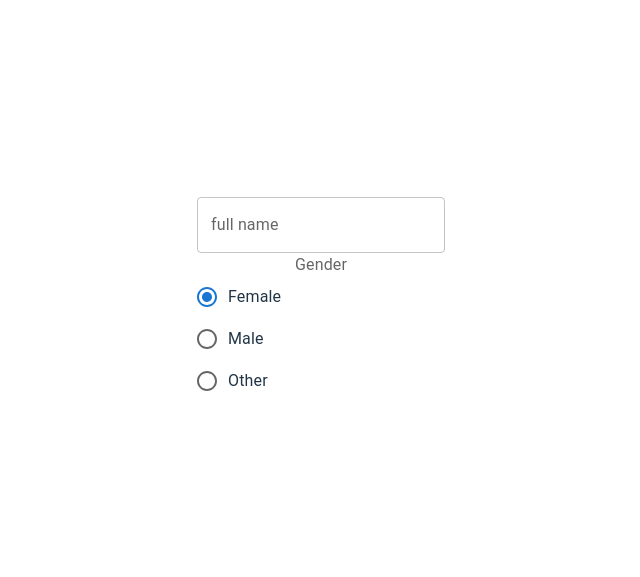
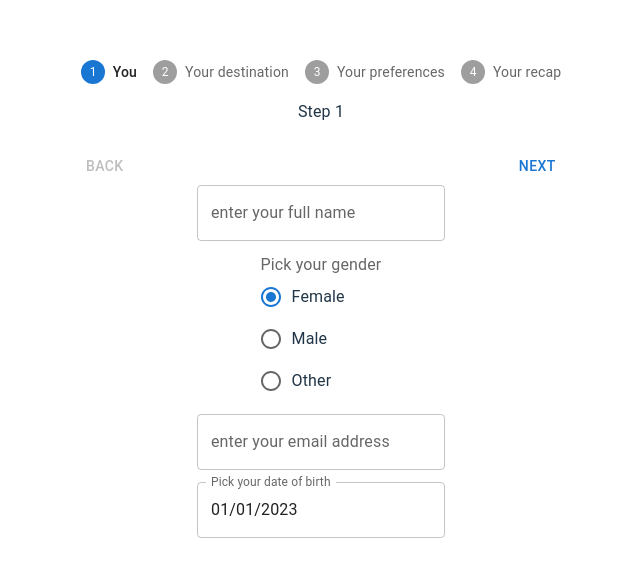
Before and after one commit to Aresso93/react-form-practice, a React (Vite) app: page / in a window 1280 px wide. Shown: the part 101-678 px from the top of the page, without its empty margins (319-959 px from the left). Built offline with nearby package versions, Linux system fonts and the light colour scheme.

Commit message:
prove varie

```diff
--- a/package.json
+++ b/package.json
@@ -12,7 +12,10 @@
   "dependencies": {
     "@emotion/react": "^11.11.1",
     "@emotion/styled": "^11.11.0",
+    "@mui/icons-material": "^5.14.16",
     "@mui/material": "^5.14.17",
+    "@mui/x-date-pickers": "^6.18.0",
+    "dayjs": "^1.11.10",
     "react": "^18.2.0",
     "react-dom": "^18.2.0"
   },
--- a/src/App.css
+++ b/src/App.css
@@ -44,4 +44,6 @@
 .form-container{
   display: flex;
   flex-direction: column;
+  gap: 12px;
+  align-items: center;
 }
--- a/src/App.tsx
+++ b/src/App.tsx
@@ -1,15 +1,26 @@
 import './App.css'
-import { LocationForm } from './components/location-form'
+
 import { Recap } from './components/recap'
-import { PaymentForm } from './components/payment-form'
 import { PreferencesForm } from './components/preferences-form'
 import TravellerForm from './components/traveller-form'
+import { LocalizationProvider } from '@mui/x-date-pickers'
+import { AdapterDayjs } from '@mui/x-date-pickers/AdapterDayjs';
+import LocationForm from './components/location-form'
+import TravelStepper from './components/stepper'
 
 function App() {
 
   return (
     <>
-      <TravellerForm/>
+    <LocalizationProvider dateAdapter={AdapterDayjs}>
+      <TravelStepper>
+
+      </TravelStepper>
+   <TravellerForm/>
+   {/* <LocationForm/>
+    <PreferencesForm/>
+    <Recap/> */}
+    </LocalizationProvider>
     </>
   )
 }
--- /dev/null
+++ b/src/components/stepper.tsx
@@ -0,0 +1,121 @@
+import * as React from 'react';
+import Box from '@mui/material/Box';
+import Stepper from '@mui/material/Stepper';
+import Step from '@mui/material/Step';
+import StepLabel from '@mui/material/StepLabel';
+import Button from '@mui/material/Button';
+import Typography from '@mui/material/Typography';
+import { ReactNode } from 'react';
+
+const steps = ['You', 'Your destination', 'Your preferences', 'Your recap'];
+
+interface TravelStepperProps{
+    children: ReactNode
+}
+
+export default function TravelStepper(props: TravelStepperProps) {
+  const [activeStep, setActiveStep] = React.useState(0);
+  const [skipped, setSkipped] = React.useState(new Set<number>());
+
+  const isStepOptional = (step: number) => {
+    return step === 500;
+  };
+
+  const isStepSkipped = (step: number) => {
+    return skipped.has(step);
+  };
+
+  const handleNext = () => {
+    let newSkipped = skipped;
+    if (isStepSkipped(activeStep)) {
+      newSkipped = new Set(newSkipped.values());
+      newSkipped.delete(activeStep);
+    }
+
+    setActiveStep((prevActiveStep) => prevActiveStep + 1);
+    setSkipped(newSkipped);
+  };
+
+  const handleBack = () => {
+    setActiveStep((prevActiveStep) => prevActiveStep - 1);
+  };
+
+  const handleSkip = () => {
+    if (!isStepOptional(activeStep)) {
+      // You probably want to guard against something like this,
+      // it should never occur unless someone's actively trying to break something.
+      throw new Error("You can't skip a step that isn't optional.");
+    }
+
+    setActiveStep((prevActiveStep) => prevActiveStep + 1);
+    setSkipped((prevSkipped) => {
+      const newSkipped = new Set(prevSkipped.values());
+      newSkipped.add(activeStep);
+      return newSkipped;
+    });
+  };
+
+  const handleReset = () => {
+    setActiveStep(0);
+  };
+
+  return (
+    <Box sx={{ width: '100%' }}>
+      <Stepper activeStep={activeStep}>
+        {steps.map((label, index) => {
+          const stepProps: { completed?: boolean } = {};
+          const labelProps: {
+            optional?: React.ReactNode;
+          } = {};
+          if (isStepOptional(index)) {
+            labelProps.optional = (
+              <Typography variant="caption">Optional</Typography>
+            );
+          }
+          if (isStepSkipped(index)) {
+            stepProps.completed = false;
+          }
+          return (
+            <Step key={label} {...stepProps}>
+              <StepLabel {...labelProps}>{label}</StepLabel>
+            </Step>
+          );
+        })}
+      </Stepper>
+      {activeStep === steps.length ? (
+        <React.Fragment>
+          <Typography sx={{ mt: 2, mb: 1 }}>
+            All steps completed - Enjoy your travel!
+          </Typography>
+          <Box sx={{ display: 'flex', flexDirection: 'row', pt: 2 }}>
+            <Box sx={{ flex: '1 1 auto' }} />
+            <Button onClick={handleReset}>Reset</Button>
+          </Box>
+        </React.Fragment>
+      ) : (
+        <React.Fragment>
+          <Typography sx={{ mt: 2, mb: 1 }}>Step {activeStep + 1}</Typography>
+          <Box sx={{ display: 'flex', flexDirection: 'row', pt: 2 }}>
+            <Button
+              color="inherit"
+              disabled={activeStep === 0}
+              onClick={handleBack}
+              sx={{ mr: 1 }}
+            >
+              Back
+            </Button>
+            <Box sx={{ flex: '1 1 auto' }} />
+            {isStepOptional(activeStep) && (
+              <Button color="inherit" onClick={handleSkip} sx={{ mr: 1 }}>
+                Skip
+              </Button>
+            )}
+            <Button onClick={handleNext}>
+              {activeStep === steps.length - 1 ? 'Finish' : 'Next'}
+            </Button>
+          </Box>
+        </React.Fragment>
+      )}
+    </Box>
+  );
+}
--- a/src/components/traveller-form.tsx
+++ b/src/components/traveller-form.tsx
@@ -5,15 +5,18 @@ import FormControl from '@mui/material/FormControl';
 import FormLabel from '@mui/material/FormLabel';
 
 import TextField from '@mui/material/TextField';
-
+import { DatePicker } from '@mui/x-date-pickers';
+import dayjs from 'dayjs';
+import { useState } from 'react';
 
 export default function TravellerForm() {
+
   return (
     <>
     <div className='form-container'>
-    <TextField id="full-name" label="full name" variant="outlined" />
+    <TextField id="full-name" label="enter your full name" variant="outlined"/>
     <FormControl>
-      <FormLabel id="demo-radio-buttons-group-label">Gender</FormLabel>
+      <FormLabel id="demo-radio-buttons-group-label">Pick your gender</FormLabel>
       <RadioGroup
         aria-labelledby="demo-radio-buttons-group-label"
         defaultValue="female"
@@ -24,6 +27,9 @@ export default function TravellerForm() {
         <FormControlLabel value="other" control={<Radio />} label="Other" />
       </RadioGroup>
     </FormControl>
+    <TextField id="full-name" label="enter your email address" variant="outlined"/>
+    <DatePicker label="Pick your date of birth" defaultValue={dayjs('2023-01-01')} />
+
     </div>
   </>
   );
```
Also changed, not shown: src/components/location-form.tsx (+14 -6 lines), src/components/preferences-form.tsx (+68 -3 lines), src/components/recap.tsx (+21 -3 lines), 1 other file (tests, documents, lock files or other folders).
